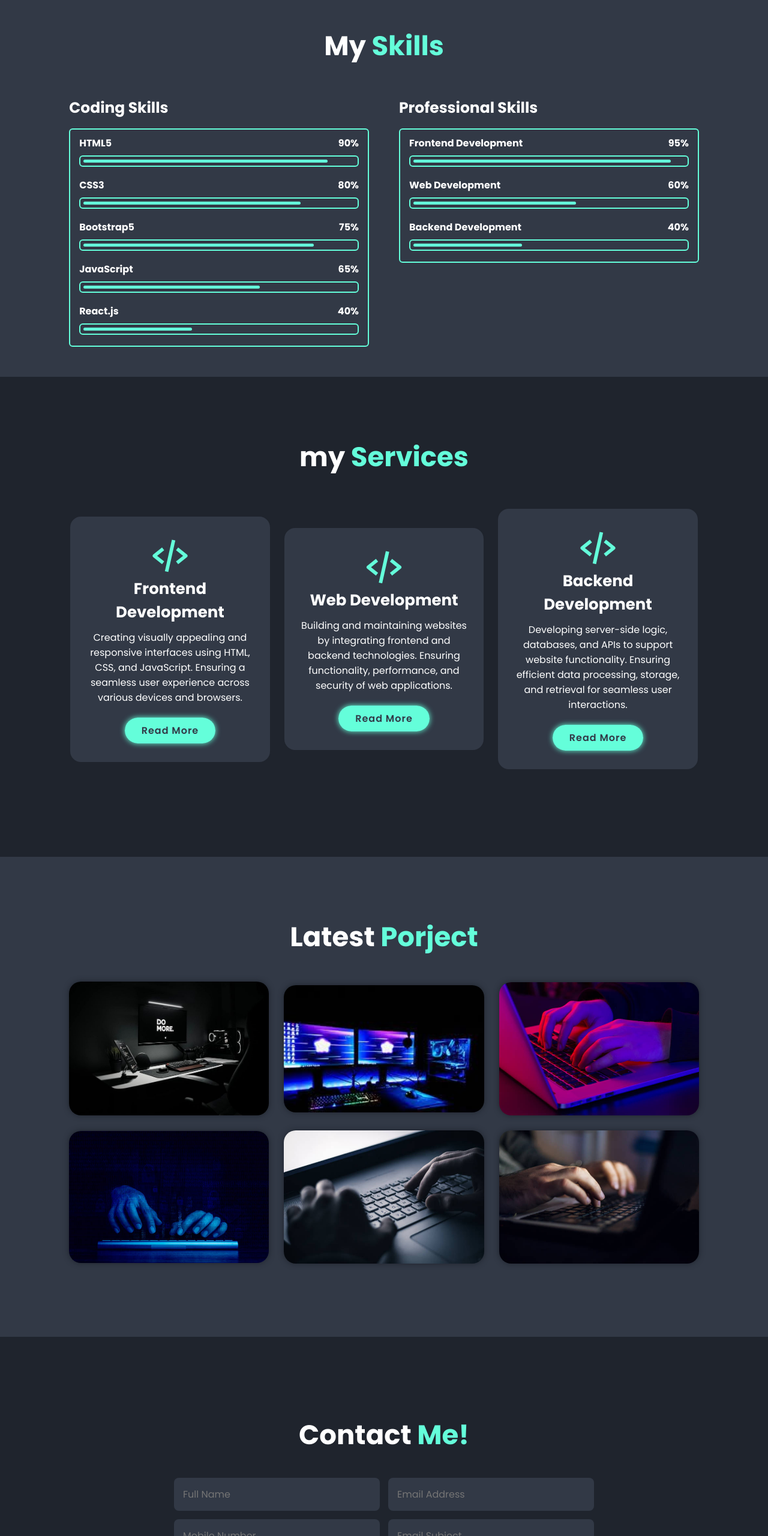
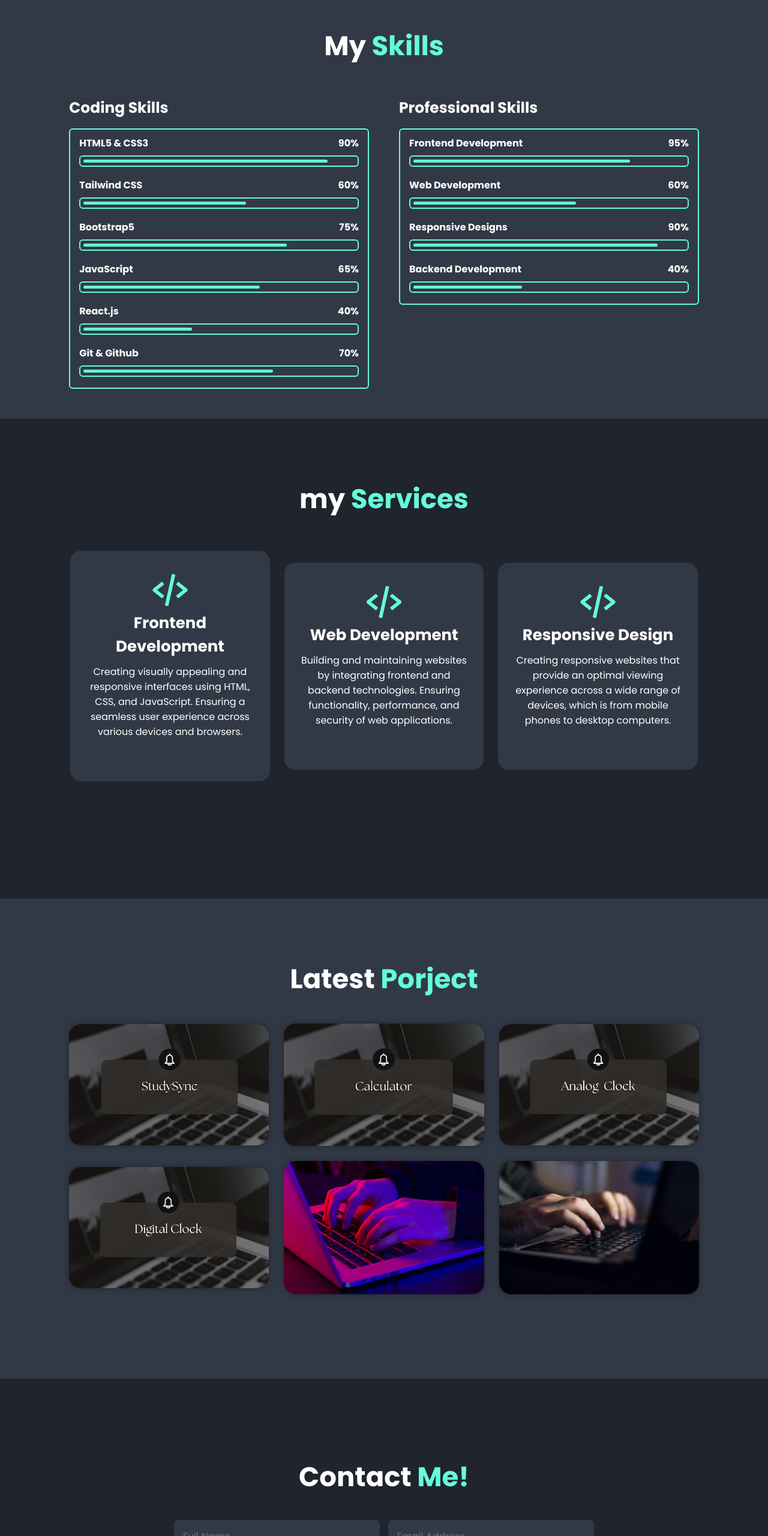
Before and after one commit to zaheeransari453/myPortfolio, a plain HTML site: page index.html in a window 1280 px wide. Shown: the part 2565-5125 px from the top of the page at 60% size. Drawn offline with nearby package versions, Linux system fonts and the light colour scheme.

Commit message:
add calculator project

```diff
--- a/index.html
+++ b/index.html
@@ -5,11 +5,18 @@
     <meta name="viewport" content="width=device-width, initial-scale=1.0" />
     <title>My Portfolio</title>
 
-    <link rel="stylesheet" href="style.css" />
-    <link
-      href="https://unpkg.com/boxicons@2.1.4/css/boxicons.min.css"
-      rel="stylesheet"
-    />
+    <link rel="stylesheet" href="src/style.css" />
+    <link href="https://unpkg.com/boxicons@2.1.4/css/boxicons.min.css" rel="stylesheet" />
+
+    <script type="text/javascript"
+    src="https://cdn.jsdelivr.net/npm/@emailjs/browser@4/dist/email.min.js">
+</script>
+<script type="text/javascript">
+(function(){
+  emailjs.init("gmF26SU56zk2D3ZCJ");
+})();
+</script>
+
   </head>
   <body>
     <!-- ...............HEADER DESIGN............. -->
@@ -63,7 +70,7 @@
         </div>
 
         <a
-          href="https://drive.google.com/file/d/12ofH_g56runmOhoXK9J9NNeJmPThFgV1/view?usp=drive_link"
+          href="https://drive.google.com/file/d/1pFlBrOlNEX6SjJnC99HnCDUrnG95ns_2/view?usp=drive_link"
           class="btn"
           >Download CV</a
         >
@@ -89,7 +96,7 @@
           honed my skills in HTML5, CSS3, Bootstrap5, JavaScript, and various
           front-end frameworks like React.
         </p>
-        <a href="aboutme.html" class="btn">Read More</a>
+        <a href="public/aboutme.html" class="btn">Read More</a>
       </div>
     </section>
 
@@ -213,12 +220,12 @@
           <div class="skills-box">
             <div class="skills-content">
               <div class="progress">
-                <h3>HTML5<span>90%</span></h3>
+                <h3>HTML5 & CSS3<span>90%</span></h3>
                 <div class="bar"><span></span></div>
               </div>
 
               <div class="progress">
-                <h3>CSS3<span>80%</span></h3>
+                <h3>Tailwind CSS<span>60%</span></h3>
                 <div class="bar"><span></span></div>
               </div>
 
@@ -234,6 +241,11 @@
 
               <div class="progress">
                 <h3>React.js<span>40%</span></h3>
+                <div class="bar"><span></span></div>
+              </div>
+
+              <div class="progress">
+                <h3>Git & Github<span>70%</span></h3>
                 <div class="bar"><span></span></div>
               </div>
             </div>
@@ -252,6 +264,11 @@
 
               <div class="progress">
                 <h3>Web Development<span>60%</span></h3>
+                <div class="bar"><span></span></div>
+              </div>
+
+              <div class="progress">
+                <h3>Responsive Designs<span>90%</span></h3>
                 <div class="bar"><span></span></div>
               </div>
 
@@ -278,7 +295,7 @@
             CSS, and JavaScript. Ensuring a seamless user experience across
             various devices and browsers.
           </p>
-          <a href="" class="btn">Read More</a>
+          <!-- <a href="" class="btn">Read More</a> -->
         </div>
 
         <div class="service-box">
@@ -289,18 +306,16 @@
             backend technologies. Ensuring functionality, performance, and
             security of web applications.
           </p>
-          <a href="" class="btn">Read More</a>
+          <!-- <a href="" class="btn">Read More</a> -->
         </div>
 
         <div class="service-box">
           <i class="bx bx-code-alt"></i>
-          <h3>Backend Development</h3>
+          <h3>Responsive Design</h3>
           <p>
-            Developing server-side logic, databases, and APIs to support website
-            functionality. Ensuring efficient data processing, storage, and
-            retrieval for seamless user interactions.
+            Creating responsive websites that provide an optimal viewing experience across a wide range of devices, which is from mobile phones to   desktop computers.
           </p>
-          <a href="" class="btn">Read More</a>
+          <!-- <a href="" class="btn">Read More</a> -->
         </div>
       </div>
     </section>
@@ -312,7 +327,7 @@
 
       <div class="portfolio-container">
         <div class="portfolio-box">
-          <img src="images/project2.jpg" alt="" />
+          <img src="images/studySync.png" alt="" />
 
           <div class="portfolio-layer">
             <h4>StudySync</h4>
@@ -320,7 +335,7 @@
               Developed this project to enhance my skills in CSS3 specially with
               flex and grid.
             </p>
-            <div>
+            <div class="demo">
               <a href="https://github.com/zaheeransari453/StudySync.git"
                 ><i class="bx bx-link-external"></i
               ></a>
@@ -331,16 +346,32 @@
           </div>
         </div>
 
+
         <div class="portfolio-box">
-          <img src="images/project1.jfif" alt="" />
+          <img src="images/calculator.png" alt="" />
 
           <div class="portfolio-layer">
-            <h4>Instant Coaches</h4>
+            <h4>Calculator</h4>
             <p>
-              Developed a user-friendly web application using react framework
-              for coaching services in sports and fitness.
+              Developed digital Calculator with JavaScript's built-in function.
             </p>
-            <div>
+            <div class="demo">
+              <a href="https://github.com/zaheeransari453/Calculator.git"><i class="bx bx-link-external"></i></a>
+              <a href="https://zaheeransari453.github.io/Calculator/"><i class="bx bx-play-circle"></i></a>
+            </div>
+          </div>
+        </div>
+
+        <div class="portfolio-box">
+          <img src="images/analogClock.png" alt="" />
+
+          <div class="portfolio-layer">
+            <h4>Analog Clock</h4>
+            <p>
+              Developed Analog Clock using HTML, CSS and JavaScript.
+            </p>
+
+            <div class="demo">
               <a href="#"><i class="bx bx-link-external"></i></a>
               <a href="#"><i class="bx bx-play-circle"></i></a>
             </div>
@@ -348,40 +379,7 @@
         </div>
 
         <div class="portfolio-box">
-          <img src="images/project3.jpg" alt="" />
-
-          <div class="portfolio-layer">
-            <h4>Ecommerce</h4>
-            <p>
-              Developed Ecommerce Website for online shopping using Laravel
-              framework and php.
-            </p>
-            <div>
-              <a href="#"><i class="bx bx-link-external"></i></a>
-              <a href="#"><i class="bx bx-play-circle"></i></a>
-            </div>
-          </div>
-        </div>
-
-        <div class="portfolio-box">
-          <img src="images/project4.jpg" alt="" />
-
-          <div class="portfolio-layer">
-            <h4>web design</h4>
-            <p>
-              Developed this project for the purpose of learning and practice my
-              skills using HTML5 and CSS3.
-            </p>
-
-            <div>
-              <a href="#"><i class="bx bx-link-external"></i></a>
-              <a href="#"><i class="bx bx-play-circle"></i></a>
-            </div>
-          </div>
-        </div>
-
-        <div class="portfolio-box">
-          <img src="images/project5.jpg" alt="" />
+          <img src="images/digitalClock.png" alt="" />
 
           <div class="portfolio-layer">
             <h4>Web Design</h4>
@@ -389,12 +387,31 @@
               Lorem ipsum dolor sit amet consectetur adipisicing elit. Officia,
               autem.
             </p>
-            <div>
+            <div class="demo">
               <a href="#"><i class="bx bx-link-external"></i></a>
               <a href="#"><i class="bx bx-play-circle"></i></a>
             </div>
           </div>
         </div>
+
+
+        <div class="portfolio-box">
+          <img src="images/project3.jpg" alt="" />
+
+          <div class="portfolio-layer">
+            <h4>Web Design</h4>
+            <p>
+              Developed a user-friendly web application using react framework
+              for coaching services in sports and fitness.
+            </p>
+            <div class="demo">
+              <a href="#"><i class="bx bx-link-external"></i></a>
+              <a href="#"><i class="bx bx-play-circle"></i></a>
+            </div>
+          </div>
+        </div>
+
+
 
         <div class="portfolio-box">
           <img src="images/project6.jpg" alt="" />
@@ -406,7 +423,7 @@
               autem.
             </p>
 
-            <div>
+            <div class="demo">
               <a href="#"><i class="bx bx-link-external"></i></a>
               <a href="#"><i class="bx bx-play-circle"></i></a>
             </div>
@@ -420,26 +437,26 @@
     <section class="contact" id="contact">
       <h3 class="heading">Contact <span>Me!</span></h3>
 
-      <form action="">
+      <form onsubmit="sendEmail(); reset(); return false;">
         <div class="input-box">
-          <input type="text" placeholder="Full Name" />
-          <input type="email" placeholder="Email Address" />
+          <input type="text" id="fullName" placeholder="Full Name" />
+          <input type="email" id="email_id" placeholder="Email Address" />
         </div>
 
         <div class="input-box">
-          <input type="number" placeholder="Mobile Number" />
-          <input type="text" placeholder="Email Subject" />
+          <input type="number" id="mobile_no" placeholder="Mobile Number" />
+          <input type="text" id="email_sub" placeholder="Email Subject" />
         </div>
 
         <textarea
           name="textarea"
-          id=""
+          id="body"
           cols="30"
           rows="10"
           placeholder="Your Message"
         ></textarea>
 
-        <input type="submit" class="btn" value="Send Message" />
+        <input type="submit" class="btn" value="Send Message"/>
       </form>
     </section>
 
@@ -455,13 +472,16 @@
       </div>
     </footer>
 
-    <!-- ..............scroll reveal................ -->
-    <script src="https://unpkg.com/scrollreveal"></script>
+      <!-- ..............scroll reveal................ -->
+      <script src="https://unpkg.com/scrollreveal"></script>
+      <!-- ..............Typed Js...................... -->
+      <script src="https://unpkg.com/typed.js@2.1.0/dist/typed.umd.js"></script>
+      <!-- ..............Send an Email................ -->
 
-    <!-- ..............Typed Js................ -->
-    <script src="https://unpkg.com/typed.js@2.1.0/dist/typed.umd.js"></script>
 
-    <!-- ..............custom js................... -->
-    <script src="js/script.js"></script>
+
+
+      <!-- ..............custom js..................... -->
+      <script src="js/script.js"></script>
   </body>
 </html>
--- a/js/script.js
+++ b/js/script.js
@@ -58,3 +58,19 @@ window.onscroll = () => {
         backDelay: 1000,
         loop: true
     });
+
+
+    // ..................Contact form integration with gmail...................
+
+
+    function sendEmail(){
+        var params = {
+            from_name : document.getElementById("fullName").value,
+            email_id : document.getElementById("email_id").value,
+            message : document.getElementById("body").value
+
+        }
+        emailjs.send("service_3njkp47","template_c473rlf", params).then(function(){
+            alert("Email Send Successfully!" );
+        });
+    }
--- a/style.css
+++ b/src/style.css
@@ -559,11 +559,11 @@ span {
 }
 
 .skills-column:nth-child(1) .skills-content .progress:nth-child(2) .bar span {
-    width: 80%;
+    width: 60%;
 }
 
 .skills-column:nth-child(1) .skills-content .progress:nth-child(3) .bar span {
-    width: 85%;
+    width: 75%;
 }
 
 .skills-column:nth-child(1) .skills-content .progress:nth-child(4) .bar span {
@@ -573,17 +573,22 @@ span {
 .skills-column:nth-child(1) .skills-content .progress:nth-child(5) .bar span {
     width: 40%;
 }
+.skills-column:nth-child(1) .skills-content .progress:nth-child(6) .bar span {
+    width: 70%;
+}
 
 
 .skills-column:nth-child(2) .skills-content .progress:nth-child(1) .bar span {
-    width: 95%;
+    width: 80%;
 }
 
 .skills-column:nth-child(2) .skills-content .progress:nth-child(2) .bar span {
     width: 60%;
 }
-
 .skills-column:nth-child(2) .skills-content .progress:nth-child(3) .bar span {
+    width: 90%;
+}
+.skills-column:nth-child(2) .skills-content .progress:nth-child(4) .bar span {
     width: 40%;
 }
 
@@ -604,6 +609,7 @@ span {
 
 .services-container .service-box {
     flex: 1 1 30rem;
+    justify-content: space-between;
     background: var(--second-bg-color);
     padding: 3rem 2rem 4rem;
     border-radius: 2rem;
@@ -690,7 +696,10 @@ span {
     margin: .3rem 0 1rem;
 
 }
-
+.demo{
+    display: flex;
+    gap: 1rem;
+}
 .portfolio-layer a {
     display: inline-flex;
     justify-content: center;
@@ -708,6 +717,7 @@ span {
 
 .portfolio-box:hover img {
     transform: scale(1.1);
+    opacity: 0.3;
 
 }
 
```
Also changed, not shown: public/aboutme.html (renamed from aboutme.html, +12 -5 lines), images/analogClock.png (added), images/calculator.png (added), images/digitalClock.png (added), images/project1.jfif (deleted), images/project2.jpg (deleted), images/project4.jpg (deleted), images/studySync.png (added).
